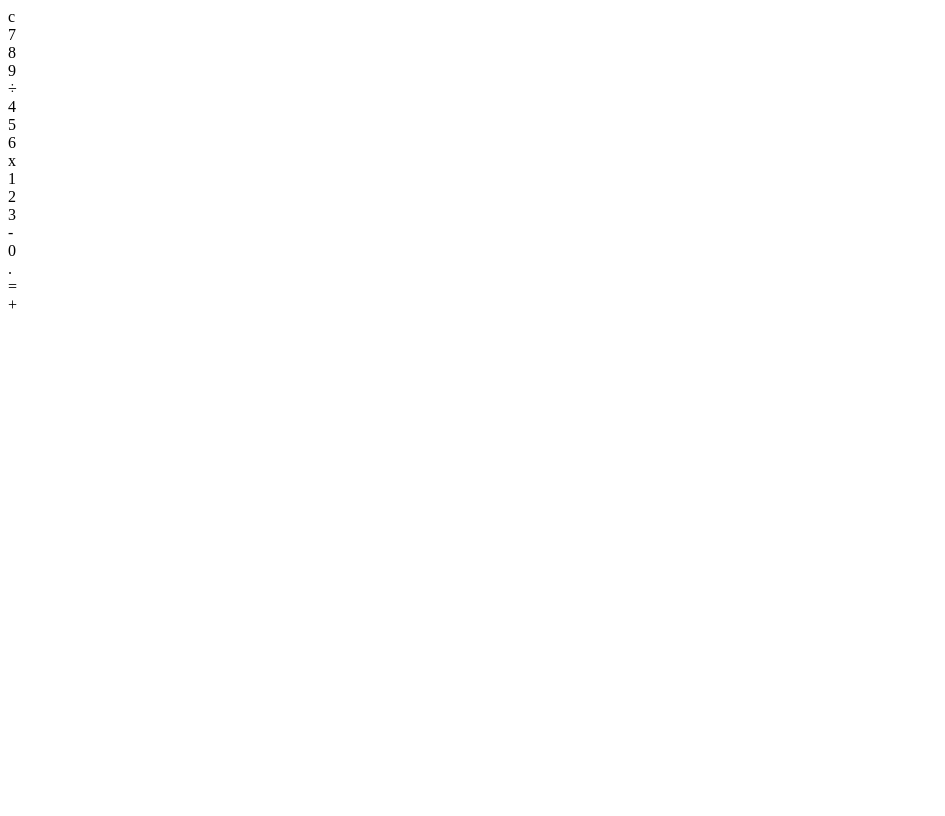
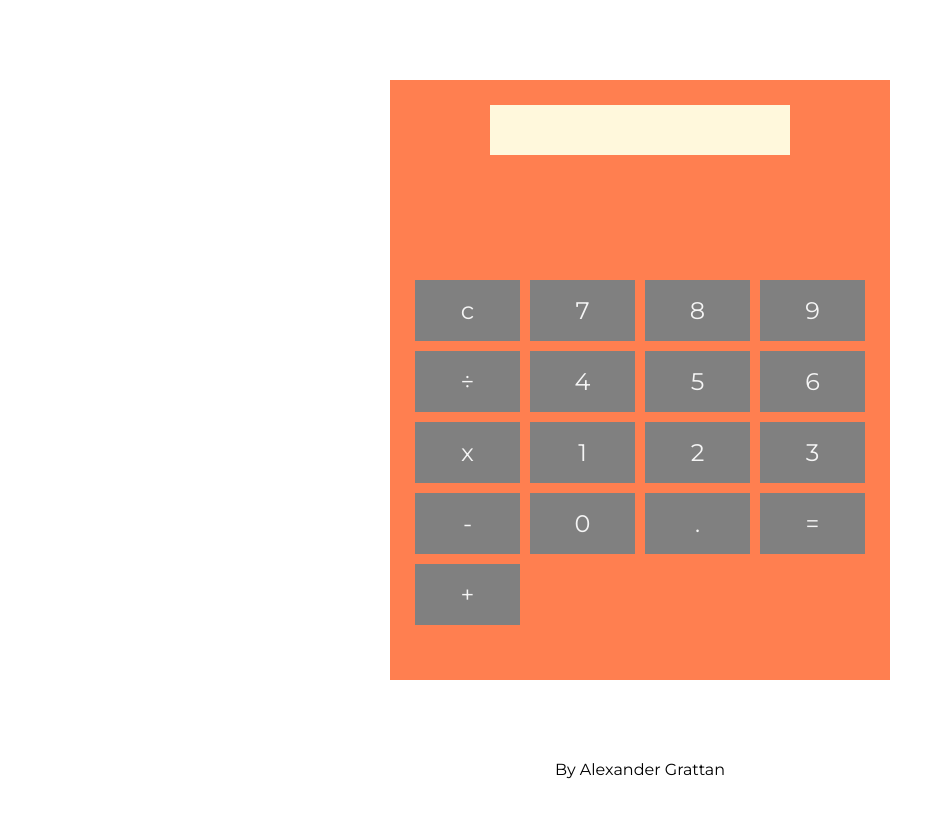
Before and after one commit to GameDog9988/Calculator, a plain HTML site: page index.html in a window 1280 px wide. Shown: the whole page, without its empty margins (0-945 px from the left). Drawn offline with Linux system fonts and the light colour scheme.

Commit message:
Changes to screen section

```diff
--- a/index.html
+++ b/index.html
@@ -4,6 +4,10 @@
     <meta charset="UTF-8" />
     <meta name="viewport" content="width=device-width, initial-scale=1.0" />
     <link rel="stylesheet" href="style.css" />
+    <link
+      href="https://fonts.googleapis.com/css2?family=Montserrat:ital,wght@0,100;0,200;0,300;0,400;0,500;0,600;0,700;0,800;0,900;1,100;1,200;1,300;1,400;1,500;1,600;1,700;1,800;1,900&display=swap"
+      rel="stylesheet"
+    />
     <title>Calculator</title>
   </head>
   <body>
@@ -29,6 +33,7 @@
         <div class="button add">+</div>
       </div>
     </div>
+    <div class="By-Me">By Alexander Grattan</div>
     <script src="script.js"></script>
   </body>
 </html>
--- a/style.css
+++ b/style.css
@@ -0,0 +1,52 @@
+body,
+html {
+  margin: 0;
+  padding: 0;
+  height: 100vh;
+  width: 100%;
+  font-family: "Montserrat", sans-serif;
+}
+
+.container {
+  width: 500px;
+  background-color: coral;
+  margin: 5rem auto;
+  height: 600px;
+}
+
+.screen {
+  width: 300px;
+  height: 50px;
+  background-color: cornsilk;
+  margin: auto;
+  position: relative;
+  top: 25px;
+  font-size: 1.5rem;
+  text-align: right;
+  line-height: 50px;
+}
+
+.buttons {
+  display: grid;
+  grid-template-columns: 1fr 1fr 1fr 1fr;
+  gap: 10px;
+  justify-items: stretch;
+  align-items: center;
+  position: relative;
+  top: 150px;
+  color: whitesmoke;
+  width: 90%;
+  margin: auto;
+  text-align: center;
+}
+
+.button {
+  padding: 1rem;
+  background-color: gray;
+  font-size: 1.5rem;
+}
+
+.By-Me {
+  text-align: center;
+  margin: auto;
+}
```
